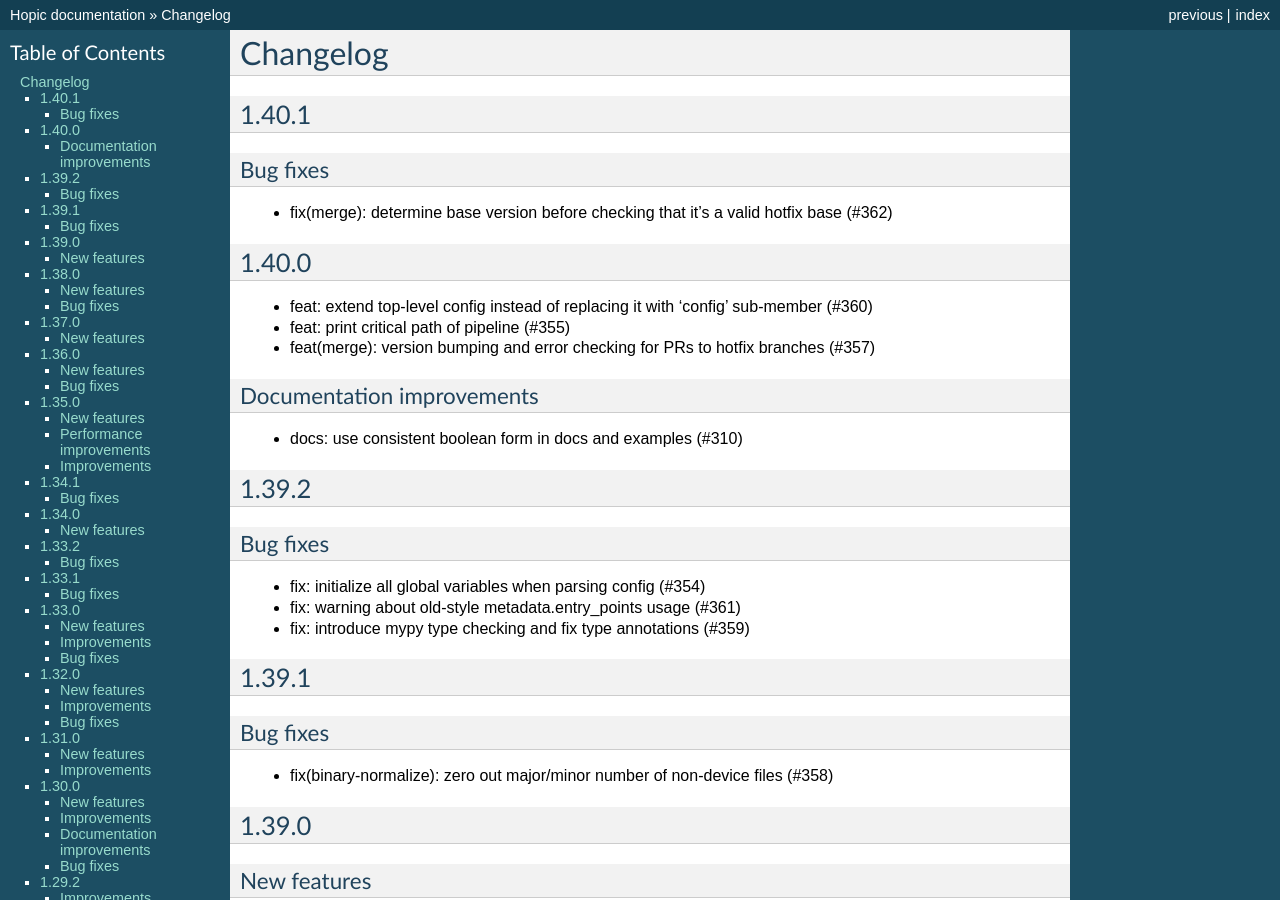
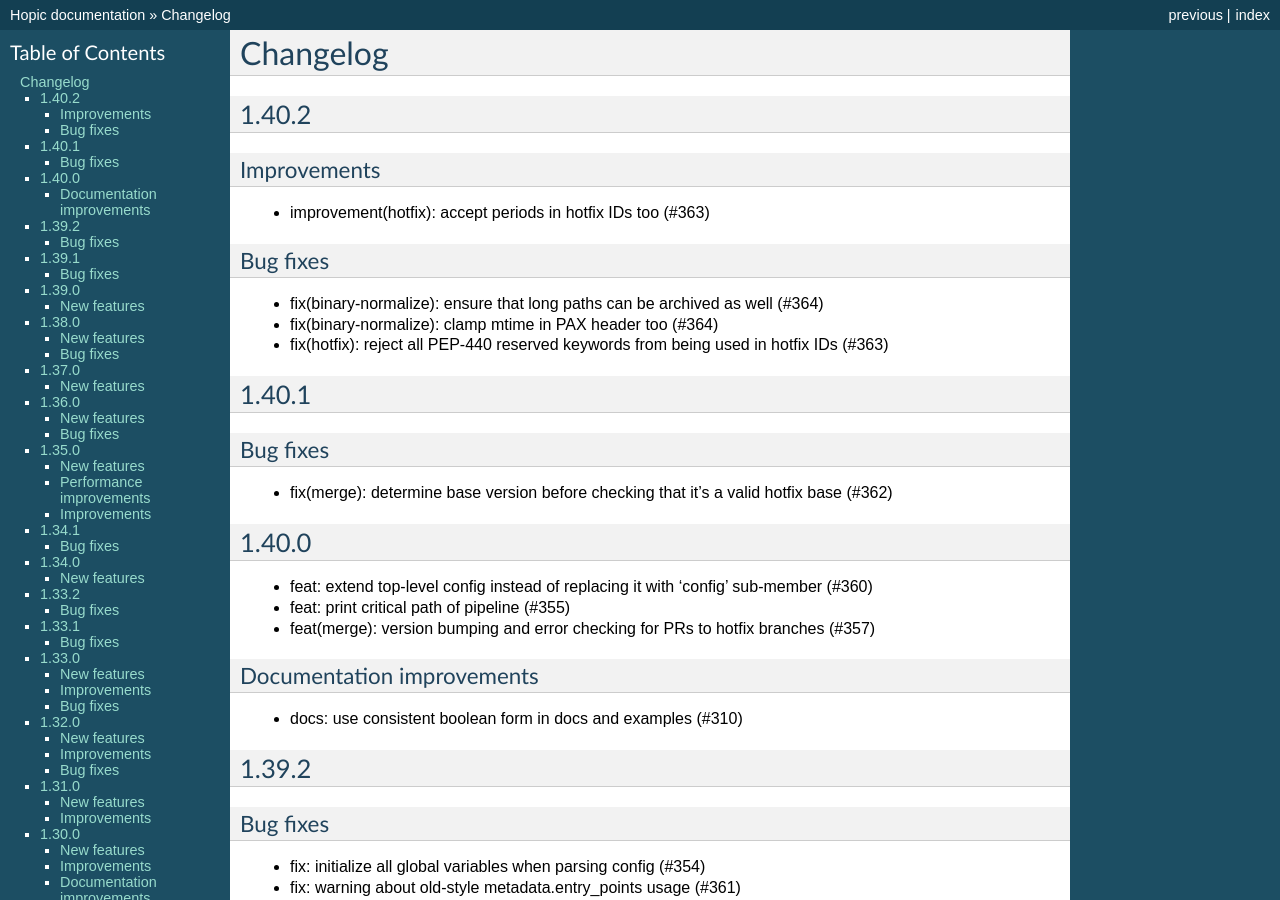
Before and after one commit to tomtom-international/hopic, a Sphinx documentation site: the page built from doc/source/changes.rst, in a window 1280 px wide and 900 px high. Built offline with Sphinx 7.4.7, drawn with Linux system fonts in a browser that asks for light colours.

Commit message:
docs(changelog): add new entries for upcoming 1.40.2

```diff
--- a/doc/source/changes.rst
+++ b/doc/source/changes.rst
@@ -16,6 +16,21 @@
 =========
 Changelog
 =========
+
+1.40.2
+======
+
+Improvements
+------------
+
+* improvement(hotfix): accept periods in hotfix IDs too (#363)
+
+Bug fixes
+---------
+
+* fix(binary-normalize): ensure that long paths can be archived as well (#364)
+* fix(binary-normalize): clamp mtime in PAX header too (#364)
+* fix(hotfix): reject all PEP-440 reserved keywords from being used in hotfix IDs (#363)
 
 1.40.1
 ======
```
